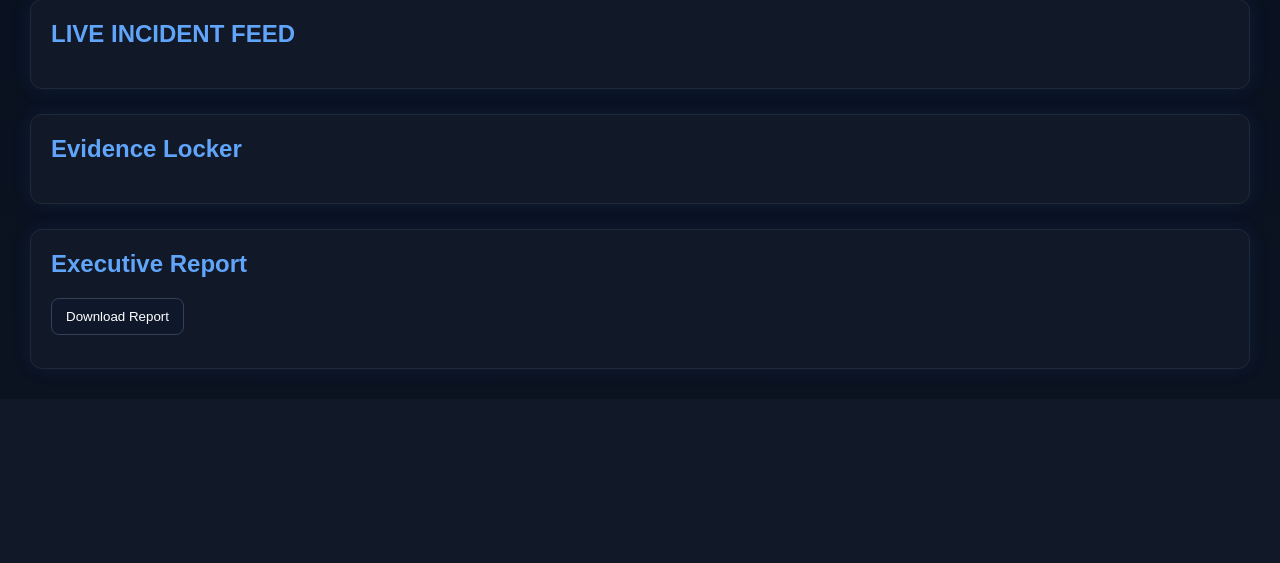
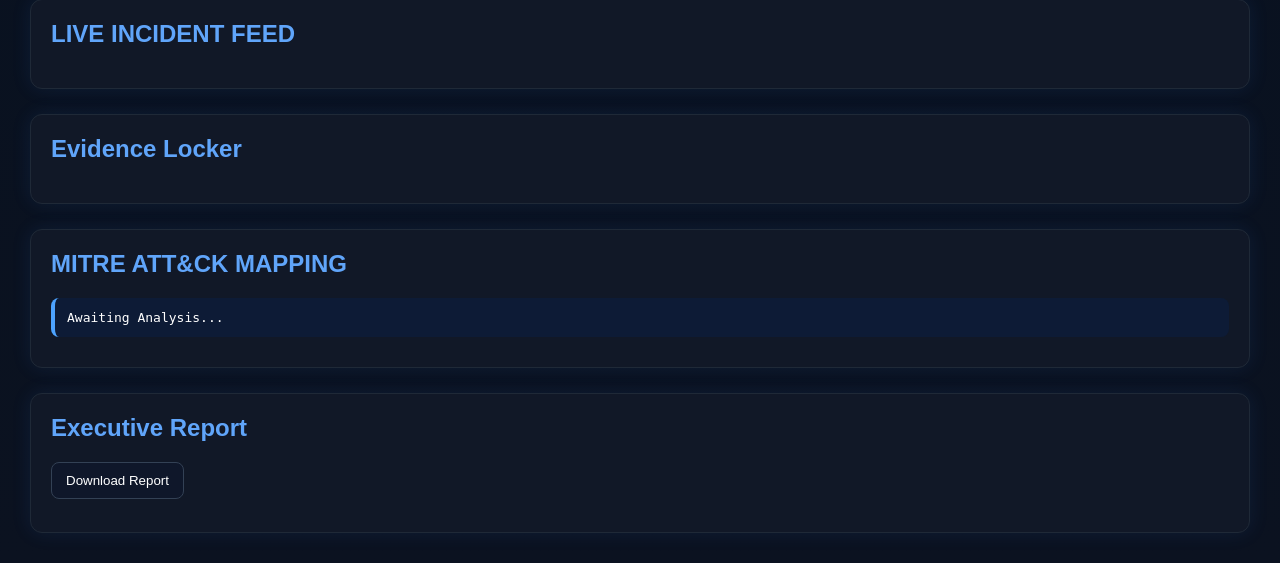
Before and after one commit to hrudyanshkayastha/nyrovex-guardian, a FastAPI app: page / in a window 1280 px wide. Shown: the part 682-1245 px from the top of the page. Before the commit the page ends 1051 px from the top, so only its background shows below. Run offline with FastAPI, Linux system fonts and the light colour scheme.

Commit message:
Phase 6.4: MITRE ATT&CK visualization panel

```diff
--- a/dashboard/static/css/style.css
+++ b/dashboard/static/css/style.css
@@ -165,3 +165,25 @@ pre {
         transform: translateY(0);
     }
 }
+#mitre-panel {
+
+    margin-top: 20px;
+
+}
+
+.mitre-item {
+
+    background: #0d1b36;
+
+    border-left: 4px solid #4da3ff;
+
+    padding: 12px;
+
+    margin-bottom: 10px;
+
+    border-radius: 8px;
+
+    font-family: monospace;
+
+    color: white;
+}
--- a/dashboard/static/js/app.js
+++ b/dashboard/static/js/app.js
@@ -34,7 +34,12 @@ T1003 Credential Dumping
 IP: 185.199.110.153
 Command: Import-Module Mimikatz
 MITRE: T1003
-`
+`,
+
+mitre: [
+    "T1003 Credential Dumping",
+    "T1059.001 PowerShell"
+]
     },
 
     "Ransomware": {
@@ -70,7 +75,12 @@ MITRE T1486
 MITRE: T1486
 Encrypted Files
 Ransom Note Found
-`
+`,
+
+mitre: [
+    "T1486 Data Encrypted For Impact",
+    "T1490 Inhibit System Recovery"
+]
     },
 
     "Data Exfiltration": {
@@ -105,7 +115,12 @@ Sensitive Data Exposure
 External Connection
 Large Data Upload
 Possible Exfiltration
-`
+`,
+
+mitre: [
+    "T1041 Exfiltration Over C2 Channel",
+    "T1071 Application Layer Protocol"
+]
     }
 };
 
@@ -153,6 +168,10 @@ function simulateAttack() {
     console.log("Feed:", feed);
 
     feed.innerHTML = "";
+
+    document.getElementById(
+    "mitre-panel"
+    ).innerHTML = "";
 
     document.getElementById(
         "report-content"
@@ -213,9 +232,33 @@ function simulateAttack() {
         "evidence-content"
     ).innerText = scenario.evidence;
 
+    const mitrePanel =
+        document.getElementById(
+            "mitre-panel"
+        );
+
+    scenario.mitre.forEach(
+        technique => {
+
+            const div =
+                document.createElement(
+                    "div"
+                );
+
+            div.className =
+                "mitre-item";
+
+            div.innerText =
+                technique;
+
+            mitrePanel.appendChild(
+                div
+            );
+        }
+    );
+
     return;
 }
-
         const div =
             document.createElement("div");
 
--- a/dashboard/templates/index.html
+++ b/dashboard/templates/index.html
@@ -109,6 +109,20 @@
 
         <div class="panel">
 
+            <h2>MITRE ATT&CK MAPPING</h2>
+
+            <div id="mitre-panel">
+
+                <div class="mitre-item">
+                    Awaiting Analysis...
+               </div>
+
+           </div>
+
+       </div>
+
+        <div class="panel">
+
             <h2>Executive Report</h2>
 
             <a href="/download-report">
```
Lines whose indentation alone changed are shown as unchanged.
